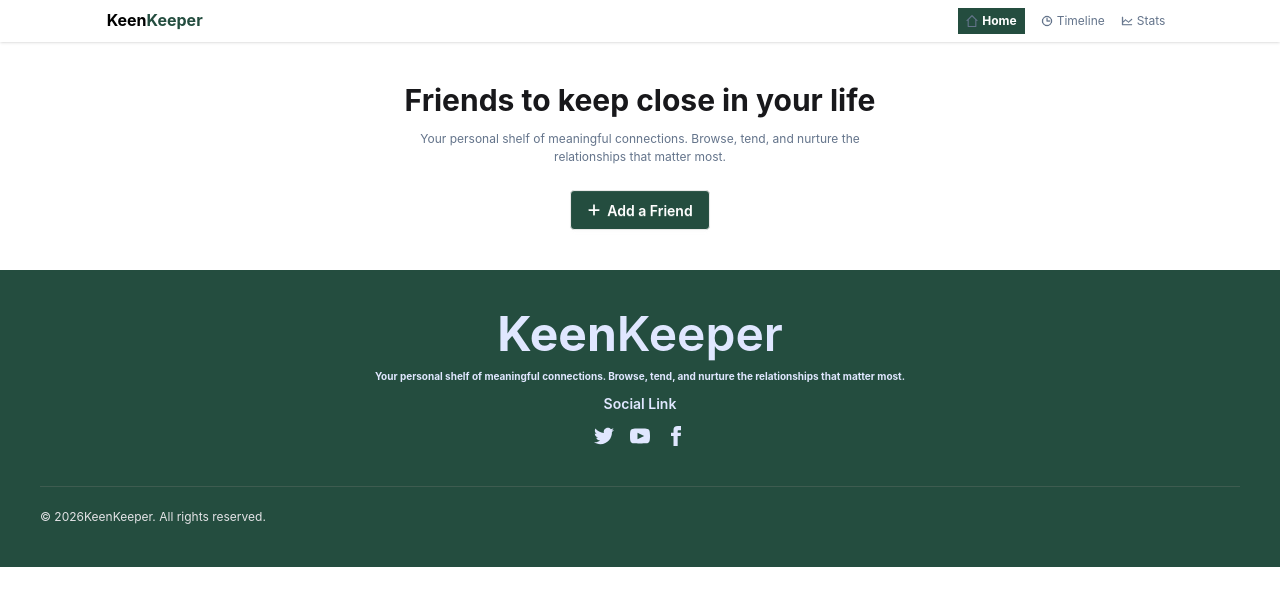
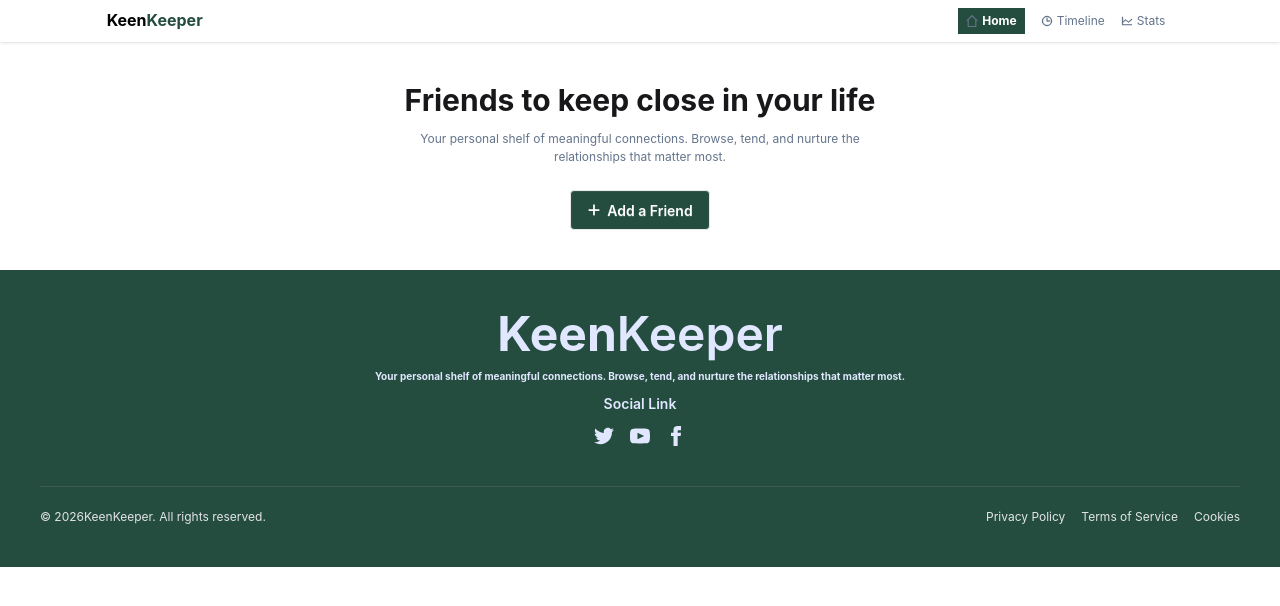
Before and after one commit to samsunnaharsrity/Assignment-7, a React (Vite) app: page / in a window 1280 px wide. Shown: the top 606 px of the page. Built offline with nearby package versions, Linux system fonts and the light colour scheme.

Commit message:
error page handle

```diff
--- a/src/components/shared/footer.jsx
+++ b/src/components/shared/footer.jsx
@@ -56,7 +56,13 @@ const Footer = () => {
 
     <p>© {new Date().getFullYear()}KeenKeeper. All rights reserved.</p>
   </aside>
+  <nav className="grid-flow-col gap-4 md:place-self-center md:justify-self-end text-[12px] mt-5">
+        <p>Privacy Policy</p>
+        <p>Terms of Service</p>
+        <p>Cookies</p>
 
+
+  </nav>
 </footer>
 </footer>
         </div>
--- a/src/pages/notFoundPage/notFoundPage.jsx
+++ b/src/pages/notFoundPage/notFoundPage.jsx
@@ -8,7 +8,7 @@ const NotFoundPage = () => {
   return (
     <div className='flex flex-col items-center justify-center min-h-screen text-center'>
       <h1 className='text-3xl font-bold'>404</h1>
-      <p>Oops! Page not found.</p>
+      <p>Oops! This page not found.</p>
       <Link to="/">
       <button className='btn bg-[#244d3f] text-white mt-3'>Go Back Home</button>
       </Link>
```
